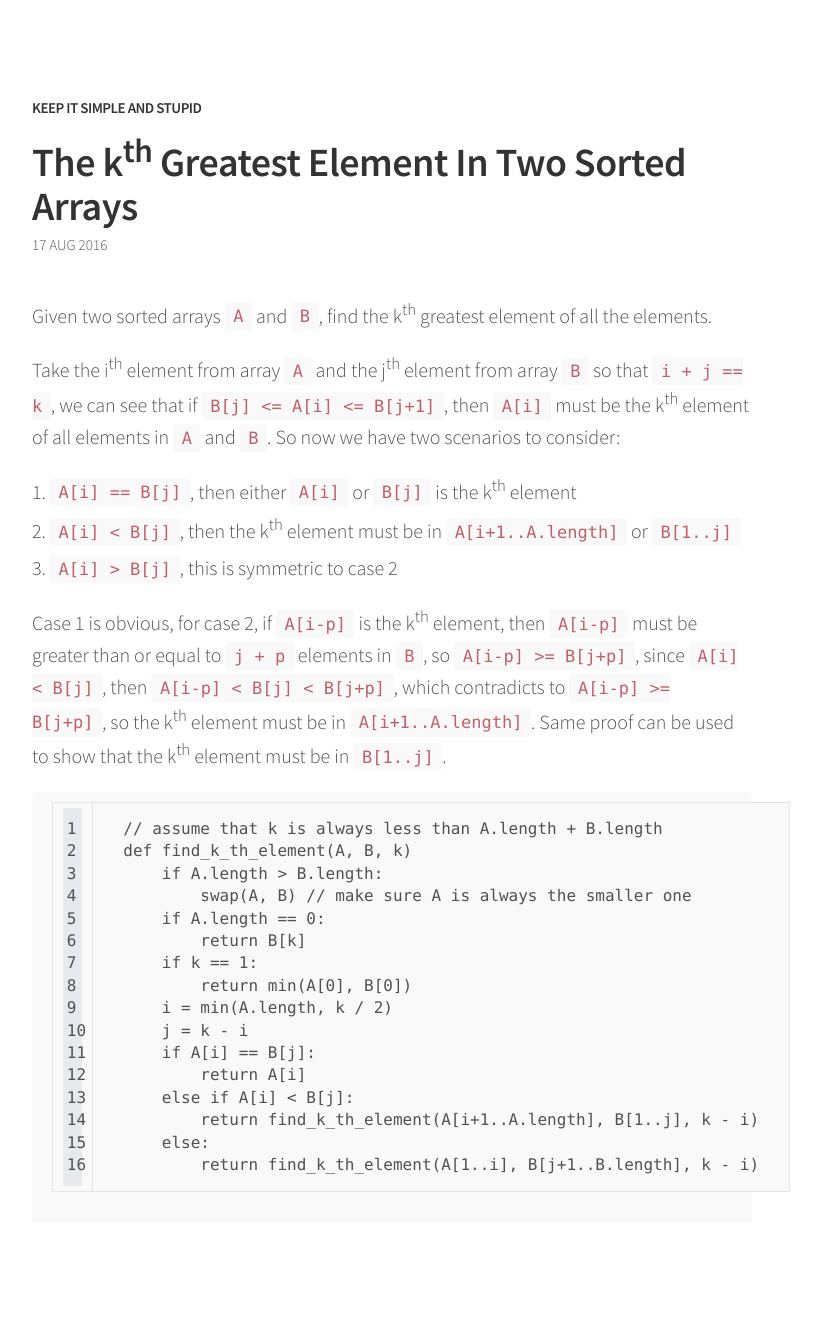
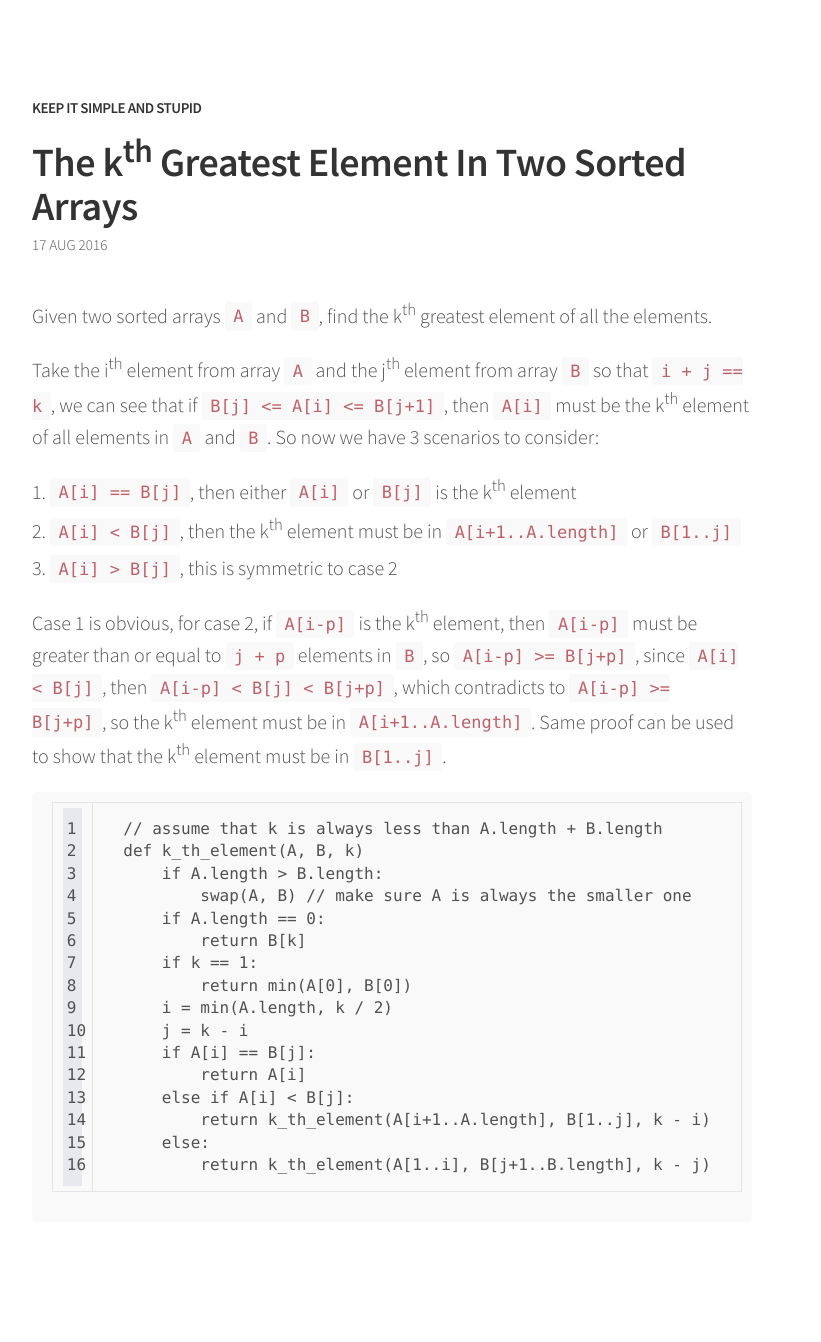
Before and after one commit to guhehehe/guhehehe.github.io, a Jekyll site: the page built from _posts/2016-08-17-find-the-k-th-elem-in-two-sorted-arrays.md, in a window 1280 px wide. Shown: the whole page, without its empty margins (248-1069 px from the left). Built offline with Jekyll 4.4.1, drawn with Linux system fonts in a browser that asks for light colours; comment, search, counter and statistics services are not loaded.

Commit message:
Fixed some typo

````diff
--- a/_posts/2016-08-17-find-the-k-th-elem-in-two-sorted-arrays.md
+++ b/_posts/2016-08-17-find-the-k-th-elem-in-two-sorted-arrays.md
@@ -6,7 +6,7 @@ Given two sorted arrays `A` and `B`, find the k<sup>th</sup> greatest element of
 
 Take the i<sup>th</sup> element from array `A` and the j<sup>th</sup> element from array `B` so that `i + j == k`, we
 can see that if `B[j] <= A[i] <= B[j+1]`, then `A[i]` must be the k<sup>th</sup> element of all elements in `A` and
-`B`. So now we have two scenarios to consider:
+`B`. So now we have 3 scenarios to consider:
 
 1. `A[i] == B[j]`, then either `A[i]` or `B[j]` is the k<sup>th</sup> element
 2. `A[i] < B[j]`, then the k<sup>th</sup> element must be in `A[i+1..A.length]` or `B[1..j]`
@@ -19,7 +19,7 @@ to show that the k<sup>th</sup> element must be in `B[1..j]`.
 
 ```
 // assume that k is always less than A.length + B.length
-def find_k_th_element(A, B, k)
+def k_th_element(A, B, k)
     if A.length > B.length:
         swap(A, B) // make sure A is always the smaller one
     if A.length == 0:
@@ -31,7 +31,7 @@ def find_k_th_element(A, B, k)
     if A[i] == B[j]:
         return A[i]
     else if A[i] < B[j]:
-        return find_k_th_element(A[i+1..A.length], B[1..j], k - i)
+        return k_th_element(A[i+1..A.length], B[1..j], k - i)
     else:
-        return find_k_th_element(A[1..i], B[j+1..B.length], k - i)
+        return k_th_element(A[1..i], B[j+1..B.length], k - j)
 ```
````
